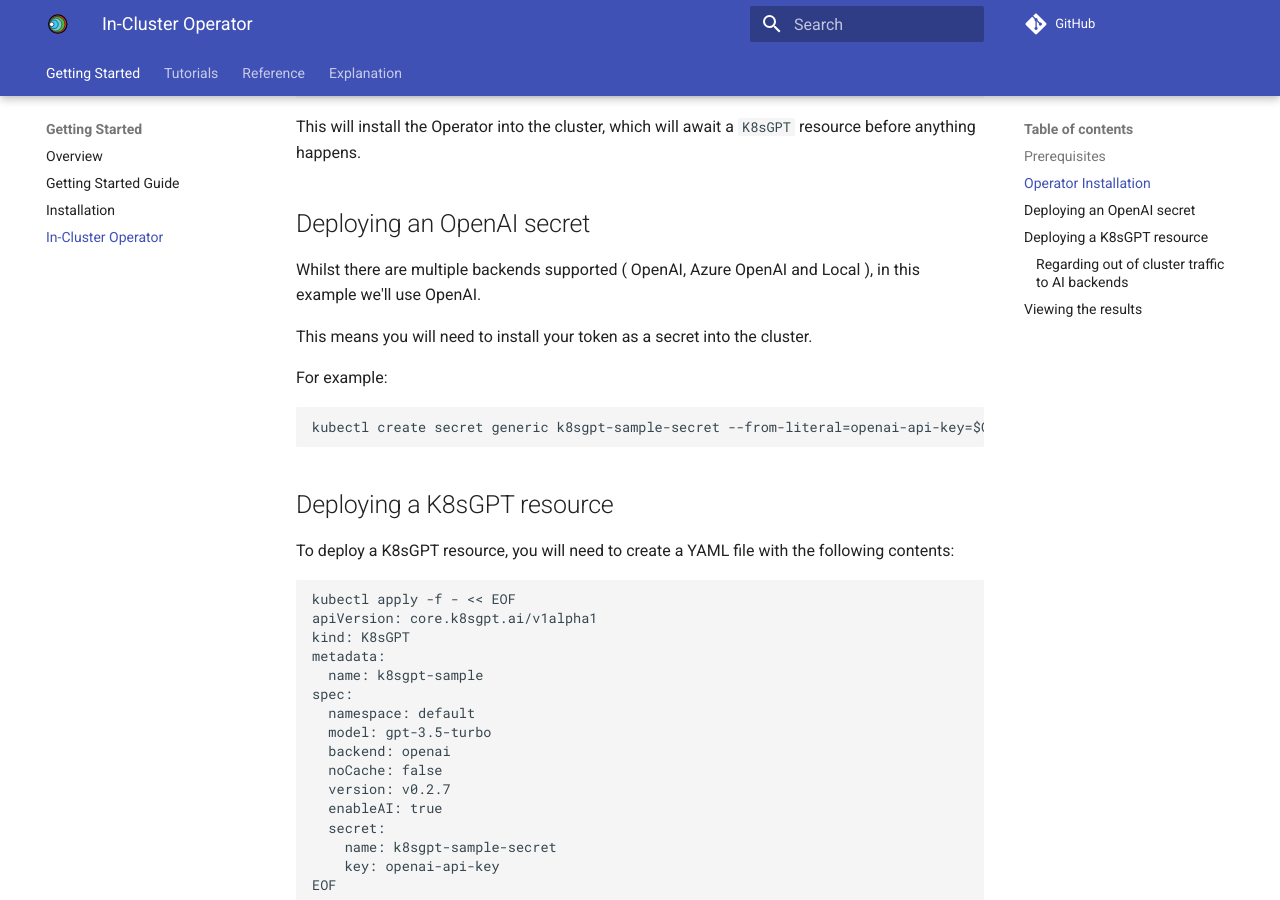
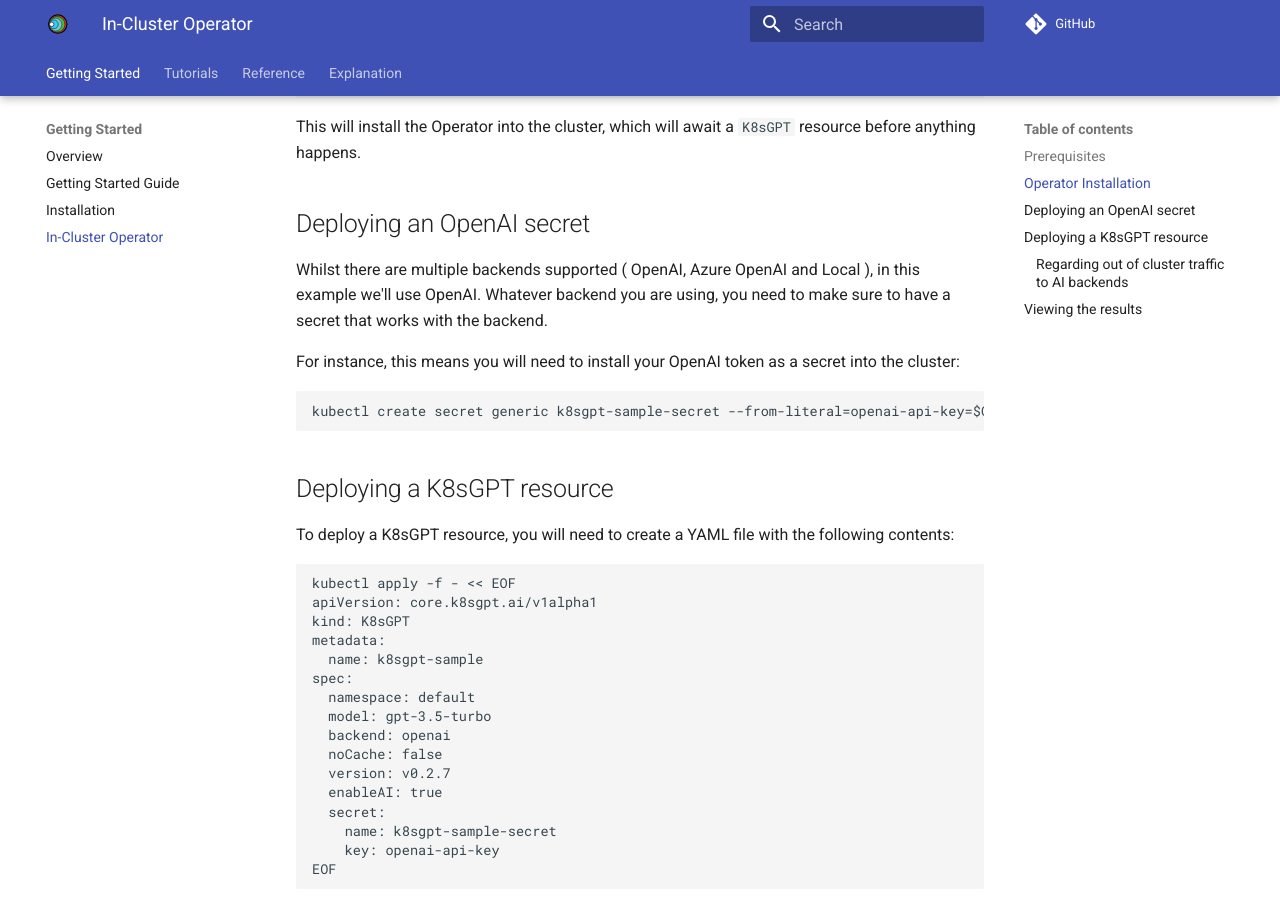
Before and after one commit to k8sgpt-ai/docs, an MkDocs documentation site: the page built from docs/getting-started/in-cluster-operator.md, in a window 1280 px wide and 900 px high, scrolled down 431 px. Built offline with MkDocs 1.6.1 and Material for MkDocs 9.7.7, drawn with Linux system fonts in a browser that asks for light colours; comment, search, counter and statistics services are not loaded.

Commit message:
fix: enhancing operator docs
Signed-off-by: AnaisUrlichs <urlichsanais@gmail.com>

````diff
--- a/docs/getting-started/in-cluster-operator.md
+++ b/docs/getting-started/in-cluster-operator.md
@@ -19,10 +19,9 @@ This will install the Operator into the cluster, which will await a `K8sGPT` res
 ## Deploying an OpenAI secret
 
 Whilst there are multiple backends supported ( OpenAI, Azure OpenAI and Local ), in this example we'll use OpenAI.
+Whatever backend you are using, you need to make sure to have a secret that works with the backend.
 
-This means you will need to install your token as a secret into the cluster.
-
-For example:
+For instance, this means you will need to install your OpenAI token as a secret into the cluster:
 
 ```bash
 kubectl create secret generic k8sgpt-sample-secret --from-literal=openai-api-key=$OPENAI_TOKEN -n default
--- a/mkdocs.yml
+++ b/mkdocs.yml
@@ -20,7 +20,7 @@ nav:
           - Overview: reference/cli/index.md
           - Integration and Filter: reference/cli/filters.md
       - Operator:
-          - Overview: reference/operator/index.md
+          - Overview: reference/operator/overview.md
       - Contributing Guidelines: reference/contributing/guidelines.md
       - Privacy: reference/privacy/index.md
   - Explanation: explanation/index.md
````
Also changed, not shown: docs/getting-started/installation.md (+19 -14 lines), docs/reference/operator/index.md (deleted, +0 -3 lines), docs/reference/operator/overview.md (added, +25 -0 lines), docs/tutorials/content-collection/content-collection.md (+1 -0 lines).
